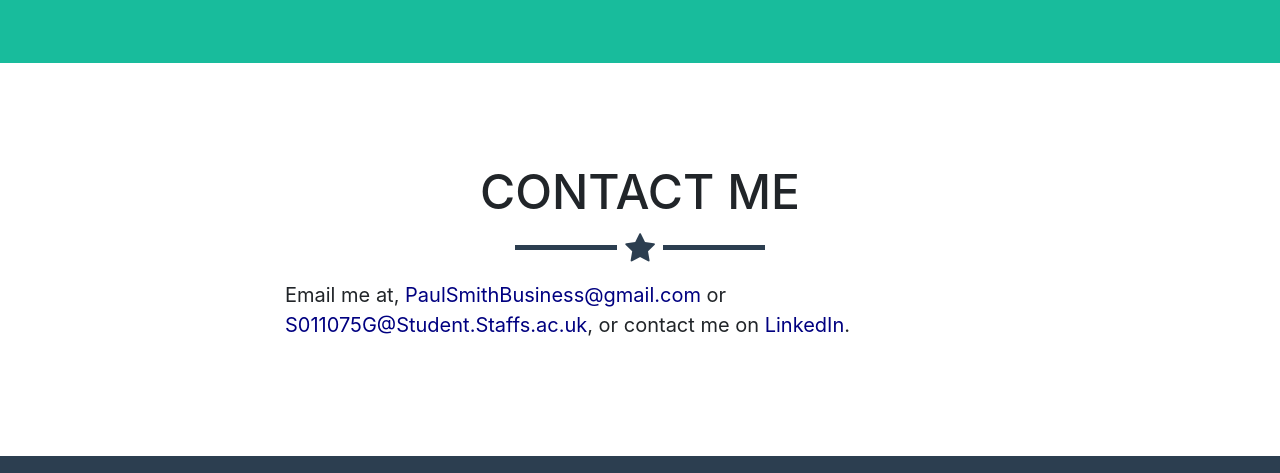
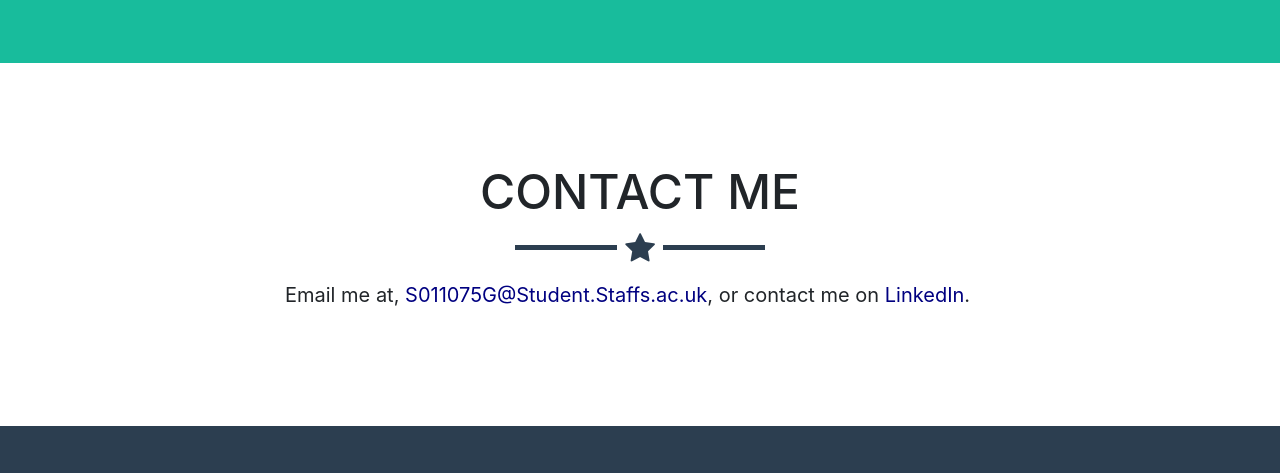
Before and after one commit to s011075g/s011075g.github.io, a website with bundled scripts: page index.html in a window 1280 px wide. Shown: the part 2035-2508 px from the top of the page. Built offline with nearby package versions, Linux system fonts and the light colour scheme; files whose address does not match are found by name.

Commit message:
Changed emails
updated contact information

```diff
--- a/index.html
+++ b/index.html
@@ -173,7 +173,7 @@
         <h2 class="text-center">Contact Me</h2>
         <hr class="star-primary">
 		<div class="col-lg-8 mx-auto">
-			<p>Email me at, <a href="#contact" style="Color:navy;">PaulSmithBusiness@gmail.com</a> or <a href="#contact" style="Color:navy;">S011075G@Student.Staffs.ac.uk</a>, or contact me on <a href="https://www.linkedin.com/in/-paulsmith" style="Color:navy;">LinkedIn</a>.</p>
+			<p>Email me at, <!--<a href="#contact" style="Color:navy;">PaulSmithBusiness@gmail.com</a> or ---><a href="#contact" style="Color:navy;">S011075G@Student.Staffs.ac.uk</a>, or contact me on <a href="https://www.linkedin.com/in/-paulsmith" style="Color:navy;">LinkedIn</a>.</p>
 		</div>
       </div>
     </section>
```
